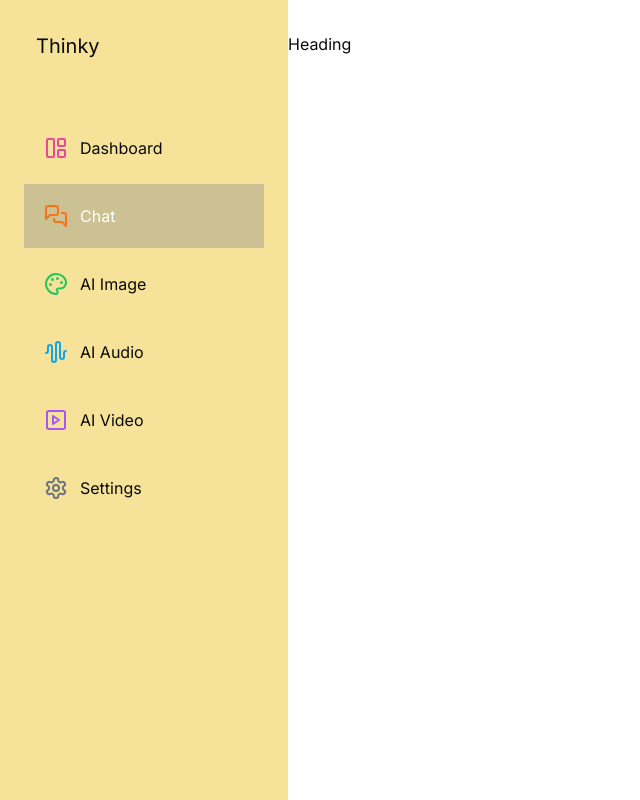
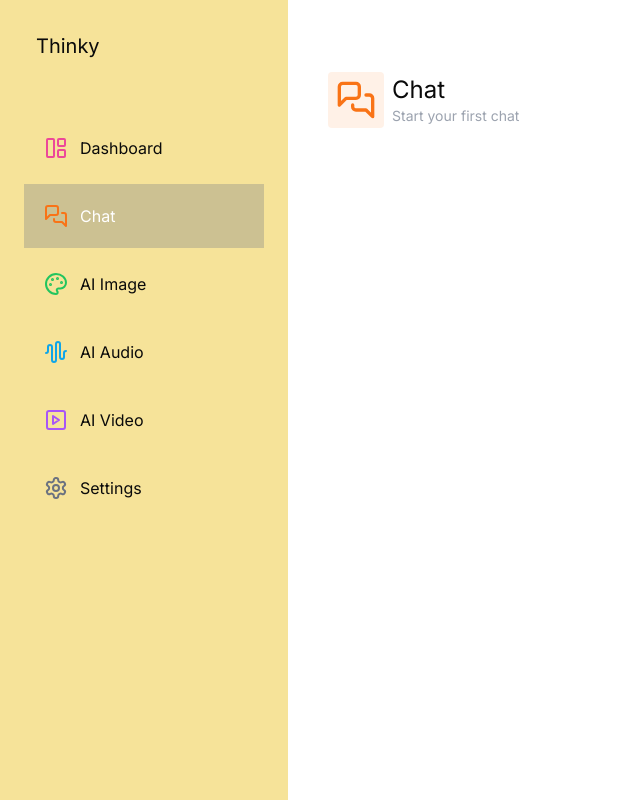
Before and after one commit to heehyun1128/Thinkey_AI-Content-Creation, a Next.js app: page /chat in a window 1280 px wide. Shown: the whole page, without its empty margins (0-640 px from the left). Built offline with nearby package versions, Linux system fonts and the light colour scheme.

Commit message:
heading layout

```diff
--- a/app/(dashboard)/(routes)/chat/page.tsx
+++ b/app/(dashboard)/(routes)/chat/page.tsx
@@ -1,9 +1,16 @@
 import { Heading } from "@/components/heading"
+import { MessagesSquare } from "lucide-react"
 
 const ChatPage=()=>{
     return (
         <div>
-            <Heading />
+            <Heading
+            title="Chat"
+            description="Start your first chat"
+            icon={MessagesSquare}
+            iconColor="text-orange-500"
+            bgColor="bg-orange-500/10"
+            />
         </div>
     )
 }
--- a/components/heading.tsx
+++ b/components/heading.tsx
@@ -1,18 +1,31 @@
-import { LucideIcon} from "lucide-react";
+import { cn } from "@/lib/utils";
+import { LucideIcon } from "lucide-react";
 
 // defining the expected structure of props for a Heading component
-interface HeadingProps{
-    title:string;
-    description:string;
-    icon:LucideIcon;
-    iconColor?:string;
-    bgColor?:string;
+interface HeadingProps {
+  title: string;
+  description: string;
+  icon: LucideIcon;
+  iconColor?: string;
+  bgColor?: string;
 }
 
-export const Heading = ({title,
-    description,
-    icon,
-    iconColor,
-    bgColor}:HeadingProps) => {
-  return <div>Heading</div>;
+export const Heading = ({
+  title,
+  description,
+  icon: Icon,
+  iconColor,
+  bgColor,
+}: HeadingProps) => {
+  return (
+    <div className="py-10 px-6 lg:px-10 flex items-center gap-x-2 mb-10">
+      <div className={cn("p-2 w-fit rounded-sm", bgColor)}>
+        <Icon className={cn("w-10 h-10", iconColor)} />
+      </div>
+      <div>
+        <p className="text-2xl">{title}</p>
+        <p className="text-sm text-gray-400">{description}</p>
+      </div>
+    </div>
+  );
 };
```
